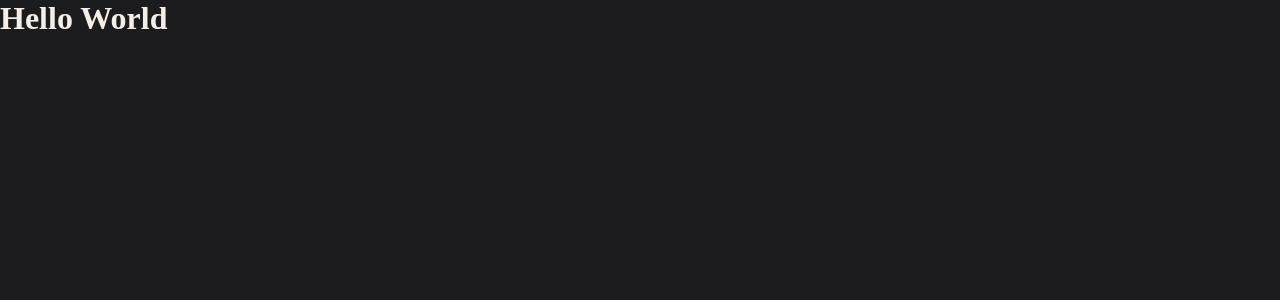
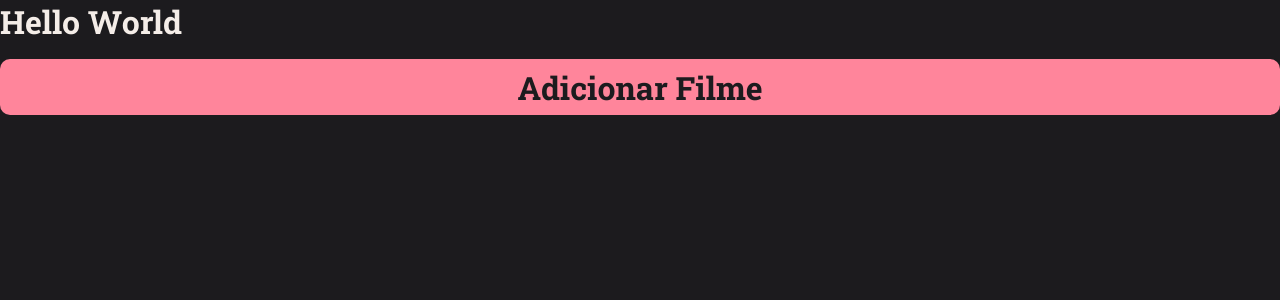
Before and after one commit to lreiss7/rocket_movies, a React (Vite) app: page / in a window 1280 px wide. Shown: the top 300 px of the page. Built offline with nearby package versions, Linux system fonts and the light colour scheme.

Commit message:
created button component

```diff
--- a/index.html
+++ b/index.html
@@ -3,6 +3,11 @@
   <head>
     <meta charset="UTF-8" />
     <meta name="viewport" content="width=device-width, initial-scale=1.0" />
+
+    <link rel="preconnect" href="https://fonts.googleapis.com">
+    <link rel="preconnect" href="https://fonts.gstatic.com" crossorigin>
+    <link href="https://fonts.googleapis.com/css2?family=Roboto+Slab:wght@100..900&display=swap" rel="stylesheet">
+
     <title>Rocket Movies</title>
   </head>
   <body>
--- /dev/null
+++ b/src/components/Button/index.jsx
@@ -0,0 +1,9 @@
+import { Container } from './styles';
+
+export function Button() {
+  return (
+    <Container type="button">
+      <h1>Adicionar Filme</h1>
+    </Container>
+  );
+}
--- /dev/null
+++ b/src/components/Button/styles.js
@@ -0,0 +1,18 @@
+import styled from "styled-components";
+
+export const Container = styled.button`
+  width: 100%;
+  background-color: ${({ theme }) => theme.COLORS.ROSE};
+  color: ${({ theme }) => theme.COLORS.BLACK};
+
+  height: 56px;
+  border: 0;
+  padding: 0 16px;
+  margin-top: 16px;
+  border-radius: 10px;
+  font-weight: 400;
+
+  &:disabled {
+    opacity: 0.5;
+  }
+`;
--- a/src/pages/Datails/index.jsx
+++ b/src/pages/Datails/index.jsx
@@ -1,10 +1,14 @@
 import { Container } from './styles';
+
+import { Button } from '../../components/Button';
 
 export function Details(){
 
   return(
     <Container>
       <h1>Hello World</h1>
+
+      <Button />
     </Container>
   )
 
--- a/src/styles/global.js
+++ b/src/styles/global.js
@@ -10,6 +10,13 @@
   body {
     background-color: ${({ theme }) => theme.COLORS.BACKGROUND_900};
     color: ${({ theme }) => theme.COLORS.WHITE};
+
+    -webkit-font-smoothing: antialiased;
+  }
+
+  body, input, button, textarea {
+    font-family: "Roboto Slab", serif;
+    font-size: 16px;
   }
 
   a {
```
